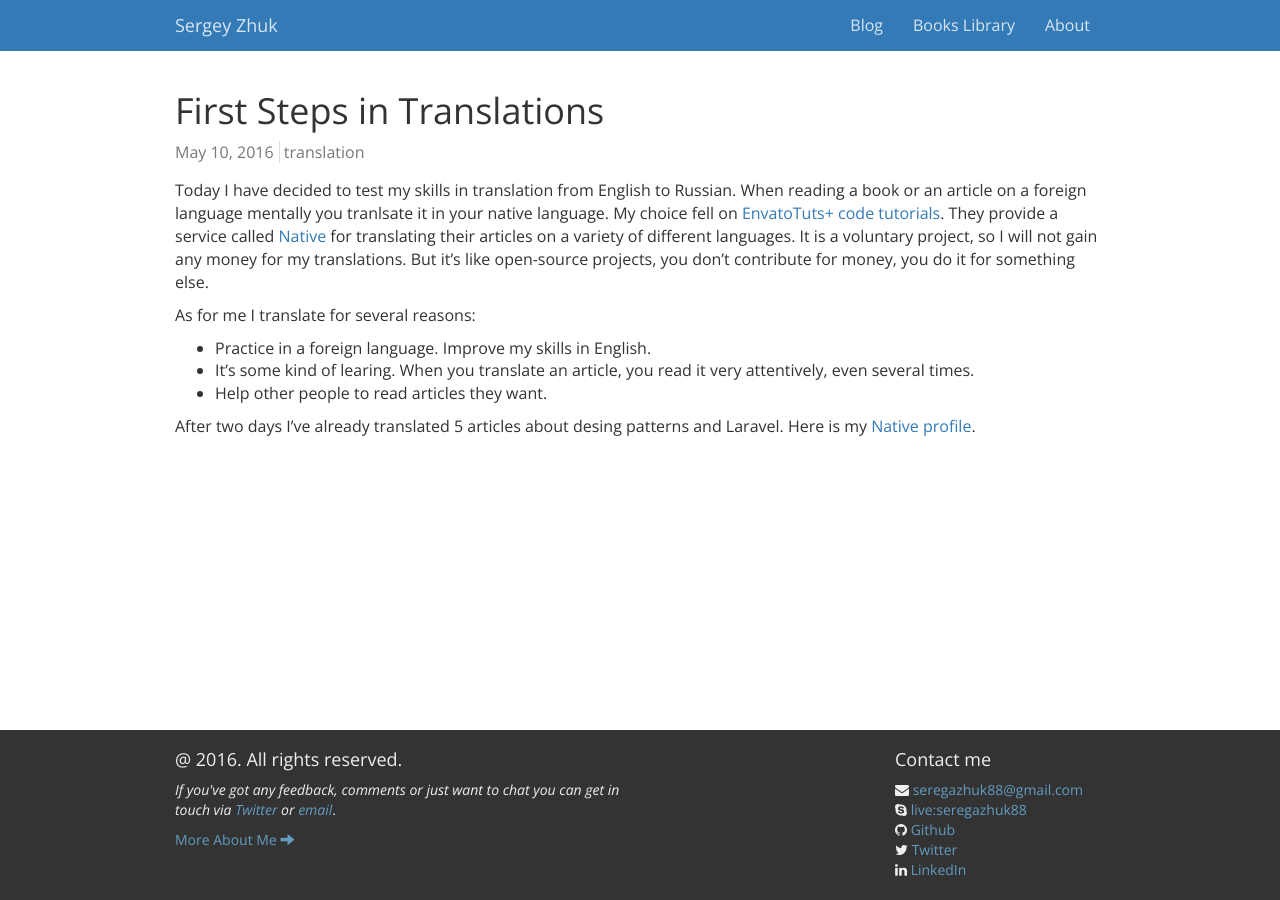
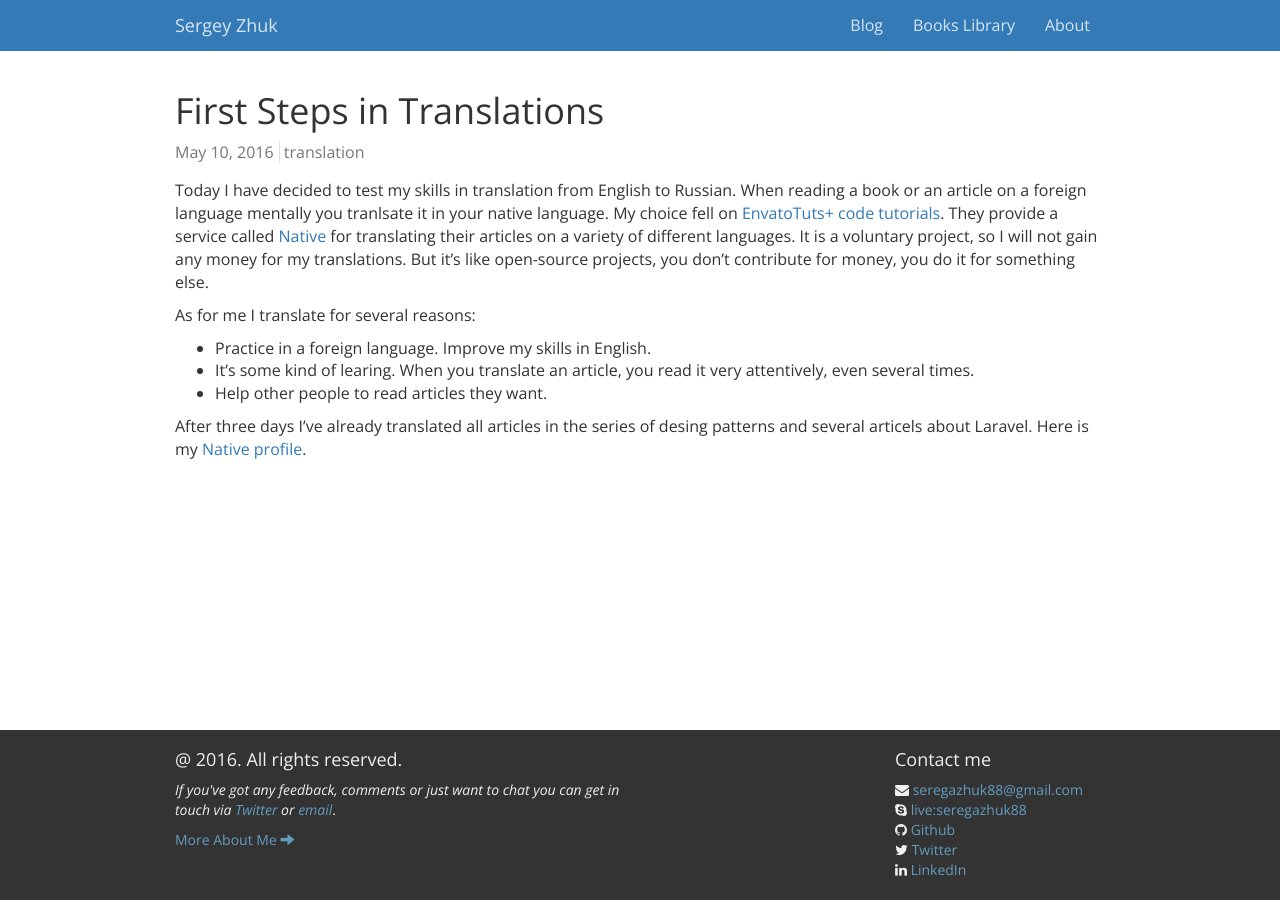
Before and after one commit to seregazhuk/seregazhuk.github.io_old, a Jekyll site: the page built from _posts/2016-05-10-translations-start.md, in a window 1280 px wide. Built offline with Jekyll 4.4.1, drawn with Linux system fonts in a browser that asks for light colours; nearby versions of some CDN libraries.

```diff
--- a/_data/books.yml
+++ b/_data/books.yml
@@ -69,3 +69,7 @@ done:
       img: tdd.jpg
 
 coming:
+
+    - title: 'Laravel 5.1 Beauty'
+      link: https://leanpub.com/l5-beauty
+      img: laravel-beauty.jpg
--- a/_posts/2016-05-10-translations-start.md
+++ b/_posts/2016-05-10-translations-start.md
@@ -20,5 +20,5 @@ As for me I translate for several reasons:
 - It's some kind of learing. When you translate an article, you read it very attentively, even several times.
 - Help other people to read articles they want.
 
-After two days I've already translated 5 articles about desing patterns and Laravel. Here is my
-<a target="_blank" href="https://getnative.me/user/5521">Native profile<a/>.
+After three days I've already translated all articles in the series of desing patterns and several
+articels about Laravel. Here is my <a target="_blank" href="https://getnative.me/user/5521">Native profile<a/>.
```
Also changed, not shown: assets/images/books/laravel-beauty.jpg (added).
